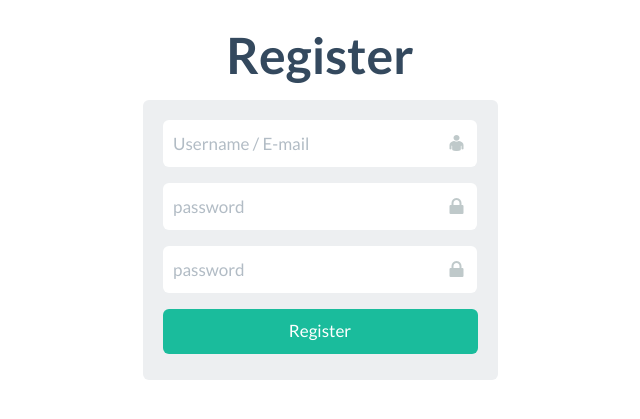
After one commit to c4pt0r/mark, a Flask app: page /register in a window 1280 px wide. The commit adds this page. Shown: the top 419 px of the page, without its empty margins (320-960 px from the left). Run offline with Flask 2, Linux system fonts and the light colour scheme; parts of the project's set-up code (start-up, migrations or seed data) failed here and were passed over; some libraries are stand-ins or nearby versions.

Commit message:
add register and FE template

```diff
--- a/extension/app.js
+++ b/extension/app.js
@@ -14,7 +14,7 @@ $(document).ready(function(){
       $.post("http://localhost:5000/record/add", {token:token, title:tab.title, url:url}, function(d) {
         var ret = JSON.parse(d)
         if (ret.ret == 0) {
-          $("#info").html("Mark Success");
+          $("#info").html("Mark Success!");
           record_id = ret.id;
           $("#tags").val(ret.tags)
         } else {
--- a/extension/popup.html
+++ b/extension/popup.html
@@ -21,7 +21,7 @@
   </head>
   <body>
     <div>
-      <div id="info">Mark Successful!</div>
+      <div id="info">Mark Success!</div>
       <div class="form-div">
         <span>Title</span> <input type="text" id="title" class="query-field" size="20"/>
       </div>
--- a/server.py
+++ b/server.py
@@ -54,13 +54,12 @@ def record_match_rank(keyword, record_obj):
         point += 1
     return point
 
-
 def to_dict(mongo_obj):
     del mongo_obj['_id']
     return mongo_obj
 
 ######### user handlers ##############
-@app.route("/user/register")
+@app.route("/user/register", methods=["GET", "POST"])
 def register():
     username = args("email")
     password = args("password")
@@ -179,16 +178,21 @@ def record_search():
             ret.append(to_dict(r))
     return json.dumps(ret)
 
+############### pages ####################
 @app.route("/home")
 @login_page_required
 def home_handler():
     email = request.cookies.get("email")
-    return render_template("home.html")
+    return render_template("home.html", email=email)
 
 @app.route("/login")
 def login_page_handler():
     return render_template("login.html")
 
+@app.route("/register")
+def register_page_handler():
+    return render_template("register.html")
+
 if __name__ == "__main__":
     app.debug = True
     app.run()
--- /dev/null
+++ b/templates/register.html
@@ -0,0 +1,135 @@
+<!DOCTYPE html>
+<html lang="en">
+  <head>
+    <meta charset="utf-8">
+    <title>Flat UI</title>
+    <meta name="viewport" content="width=device-width, initial-scale=1.0">
+
+    <!-- Loading Bootstrap -->
+    <link href="/static/bootstrap/css/bootstrap.css" rel="stylesheet">
+    <link href="/static/bootstrap/css/bootstrap-responsive.css" rel="stylesheet">
+
+    <!-- Loading Flat UI -->
+    <link href="/static/css/flat-ui.css" rel="stylesheet">
+    <link rel="shortcut icon" href="images/favicon.ico">
+
+    <!-- HTML5 shim, for IE6-8 support of HTML5 elements. All other JS at the end of file. -->
+    <!--[if lt IE 9]>
+      <script src="js/html5shiv.js"></script>
+    <![endif]-->
+    <style>
+    .control-group {
+        margin-bottom: 6px;
+    }
+    .login-field-icon {
+        color: #bfc9ca;
+        font-size:16px;
+        position: absolute;
+        right: 13px;
+        top:13px;
+    }
+
+    .login-form {
+        background-color: #edeff1;
+        padding: 20px;
+        -webkit-border-radius:6px;
+        border-radius:6px;
+        width: 315px;
+        margin: auto;
+        margin-top: 20px;
+    }
+    .login-form .login-field {
+        width: 300px;
+        text-indent: 3px;
+        padding-top: 11px;
+        padding-bottom: 11px;
+        font-size: 17px;
+        border-color: transparent;
+        margin-bottom: 10px !important;
+    }
+    .login-link {
+        color:#bfc9ca;
+        display: block;
+        font-size: 13px;
+        text-align: center;
+        margin-top: 15px;
+    }
+    .login-container {
+        text-align: center;
+    }
+
+    .login-container h1 {
+        margin-top: 30px;
+        line-height: 50px;
+        font-size: 50px;
+    }
+    .login-container h2 {
+        line-height: 30px;
+        font-size: 30px;
+    }
+    </style>
+  </head>
+  <body>
+    <div class="container">
+        <div class="login-container">
+            <h1>Register</h1>
+            <div class="login-form">
+            <div class="control-group">
+                <input type="text" id="email" class="login-field" value="" placeholder="Username / E-mail" >
+                <label class="login-field-icon fui-user"></label>
+            </div>
+            <div class="control-group">
+                <input type="password" id="password" class="login-field" value="" placeholder="password">
+                <label class="login-field-icon fui-lock"></label>
+            </div>
+            <div class="control-group">
+                <input type="password" id="password1" class="login-field" value="" placeholder="password">
+                <label class="login-field-icon fui-lock"></label>
+            </div>
+            <div class="control-group">
+                <button id="login-btn" class="btn btn-primary btn-large btn-block">Register</button>
+            </div>
+        </div>
+    </div>
+    </div>
+    <!-- /.container -->
+    <!-- Load JS here for greater good =============================-->
+    <script src="/static/js/jquery-1.8.3.min.js"></script>
+    <script src="/static/js/jquery-ui-1.10.3.custom.min.js"></script>
+    <script src="/static/js/jquery.ui.touch-punch.min.js"></script>
+    <script src="/static/js/bootstrap.min.js"></script>
+    <script src="/static/j/static/s/bootstrap-select.js"></script>
+    <script src="/static/js/bootstrap-switch.js"></script>
+    <script src="/static/js/flatui-checkbox.js"></script>
+    <script src="/static/js/flatui-radio.js"></script>
+    <script src="/static/js/jquery.tagsinput.js"></script>
+    <script src="/static/js/jquery.placeholder.js"></script>
+    <script src="/static/js/jquery.stacktable.js"></script>
+    <script>
+    $(document).ready(function(){
+        $('#login-btn').click(function(){
+            var email = $('#email').val();
+            var password = $('#password').val();
+            var password1 = $('#password1').val();
+            if (password != password1) {
+                $('#password').val('');
+                $('#password1').val('');
+                $('#password').focus();
+                alert("password invalid");
+                return ;
+            }
+            $.post('/user/register', {email:email, password:password}, function(d){
+                var data = JSON.parse(d);
+                if (data.ret == 0) {
+                    location.href="/login";
+                } else {
+                    alert(data.msg);
+                    $('#email').val('');
+                    $('#email').focus();
+                }
+            })
+        })
+    })
+    </script>
+  </body>
+</html>
```
Also changed, not shown: static/js/template-loader.js (added, +24 -0 lines), templates/home.html (+24 -31 lines), extension/manifest.json, static/js/underscore-min.js (added), 2 other files.
